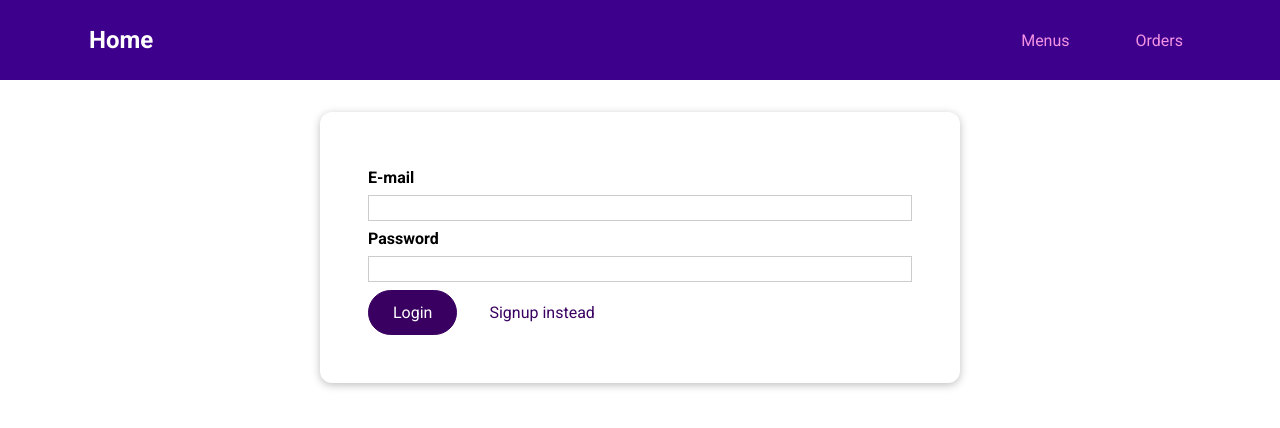
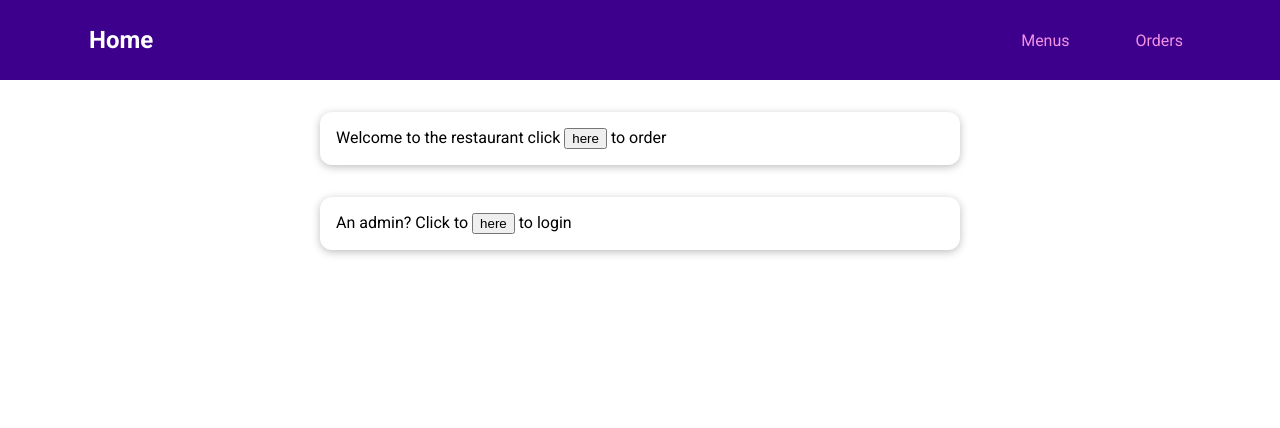
Before and after one commit to rulkimi/restaurant-order-system, a Vue app: page / in a window 1280 px wide. Shown: the top 428 px of the page. Built offline with nearby package versions, Linux system fonts and the light colour scheme.

Commit message:
change UI

```diff
--- a/src/views/HomeView.vue
+++ b/src/views/HomeView.vue
@@ -2,7 +2,12 @@
   <!-- <div class="home">
     <router-link to="/menus">Menus</router-link>
   </div> -->
-  <user-auth></user-auth>
+  <base-card>
+    Welcome to the restaurant
+    click <router-link to="/menus"><button>here</button></router-link> to order
+  </base-card>
+  <base-card>An admin? Click to <button @click="logAdmin">here</button> to login</base-card>
+  <user-auth v-if="adminLog"></user-auth>
 </template>
 
 <script>
@@ -10,6 +15,20 @@ import UserAuth from './auth/UserAuth.vue';
 export default {
   components: {
     UserAuth
+  },
+  data() {
+    return {
+      adminLog: false,
+    };
+  },
+  methods: {
+    logAdmin() {
+      this.adminLog = true;
+    }
   }
 }
 </script>
+
+<style scoped>
+
+</style>
```
